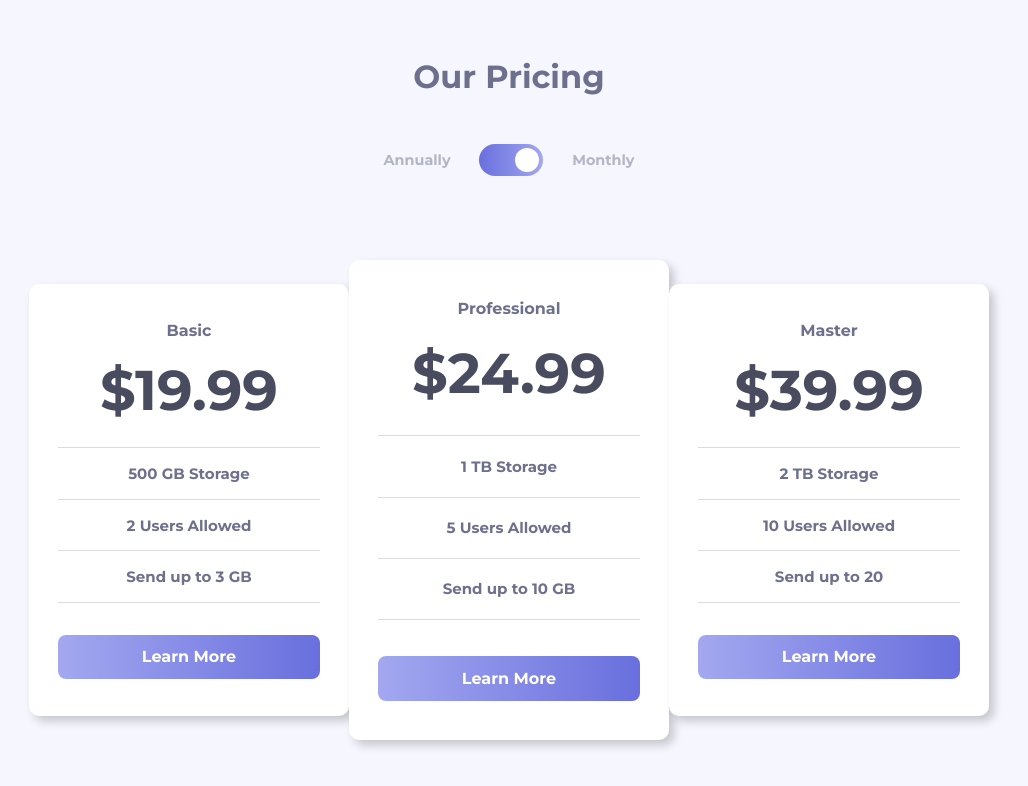
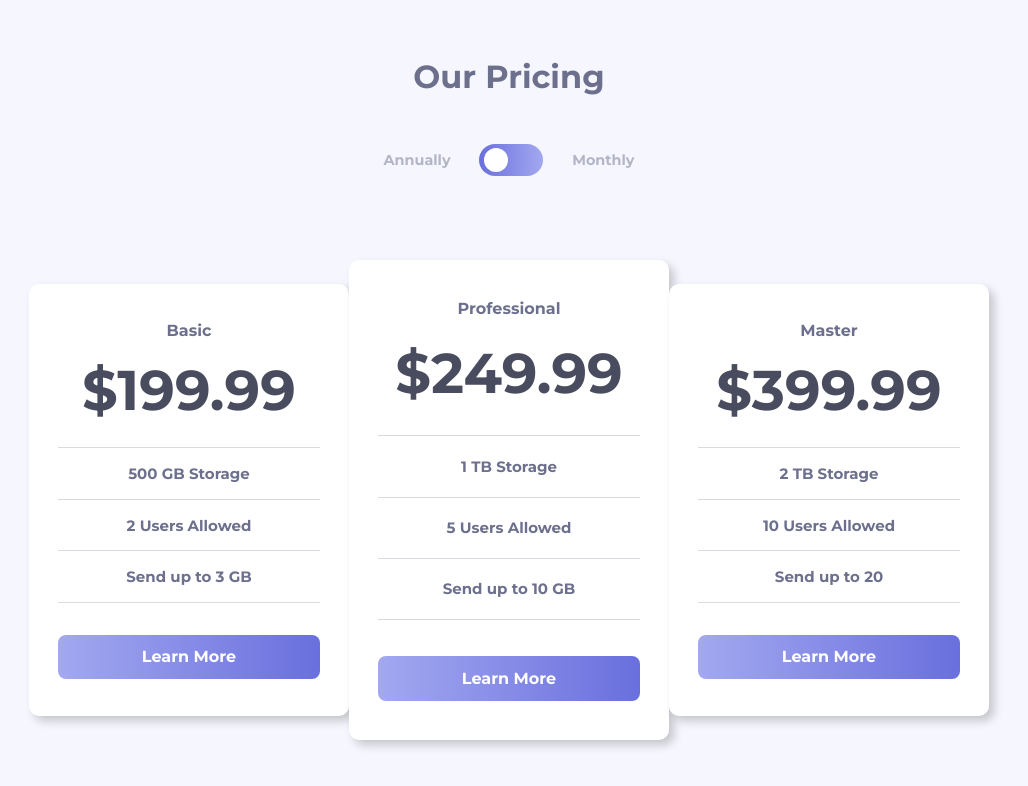
Before and after one commit to RayaneBengaoui/FM_challenge9_pricing_toggle_component, a plain HTML site: page index.html in a window 1280 px wide. Both pictures are taken after a click on the element 642 px from the left and 159 px from the top of the page. Shown: the whole page, without its empty margins (131-1159 px from the left). Drawn offline with Linux system fonts and the light colour scheme.

Commit message:
Adding toggle from monthly/yearly prices

```diff
--- a/app.js
+++ b/app.js
@@ -1,7 +1,19 @@
 const toggleContainer = document.querySelector(".toggle-container");
-const toggleCircle = document.querySelector(".inner-circle");
+
+const price_1 = document.querySelector(".price_1");
+const price_2 = document.querySelector(".price_2");
+const price_3 = document.querySelector(".price_3");
+const prices = [price_1, price_2, price_3];
 
 toggleContainer.addEventListener("click", () => {
   toggleContainer.classList.toggle("active");
-  console.log("work");
+
+  prices.map((price) => {
+    let string = price.innerHTML;
+    if (toggleContainer.classList.contains("active")) {
+      price.innerHTML = string.slice(0, 3) + "9" + string.slice(3, 6);
+    } else {
+      price.innerHTML = string.slice(0, 3) + "" + string.slice(4, 7);
+    }
+  });
 });
--- a/index.html
+++ b/index.html
@@ -33,7 +33,7 @@
     <div class="card-section">
       <div class="card white">
         <div class="category">Basic</div>
-        <div class="price">&dollar;19.99</div>
+        <div class="price price_1">&dollar;19.99</div>
         <div class="separator"></div>
         <div class="info">500 GB Storage</div>
         <div class="separator"></div>
@@ -45,7 +45,7 @@
       </div>
       <div class="card purple">
         <div class="category">Professional</div>
-        <div class="price">&dollar;24.99</div>
+        <div class="price price_2">&dollar;24.99</div>
         <div class="separator"></div>
         <div class="info">1 TB Storage</div>
         <div class="separator"></div>
@@ -57,7 +57,7 @@
       </div>
       <div class="card white">
         <div class="category">Master</div>
-        <div class="price">&dollar;39.99</div>
+        <div class="price price_3">&dollar;39.99</div>
         <div class="separator"></div>
         <div class="info">2 TB Storage</div>
         <div class="separator"></div>
--- a/styles/_top_section.scss
+++ b/styles/_top_section.scss
@@ -35,6 +35,8 @@
       .inner-circle {
         position: absolute;
         top: 50%;
+        right: 8%;
+        margin-left: 0rem;
 
         transform: translateY(-50%);
         width: 1.5rem;
@@ -46,7 +48,7 @@
     }
     .active {
       .inner-circle {
-        margin-left: 48%;
+        margin-right: 48%;
       }
     }
   }
```
Also changed, not shown: styles/style.css, 1 other file.
